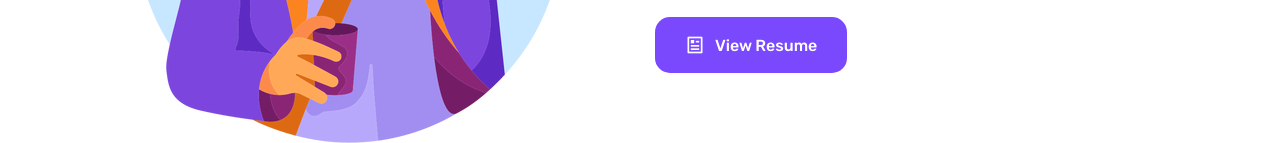
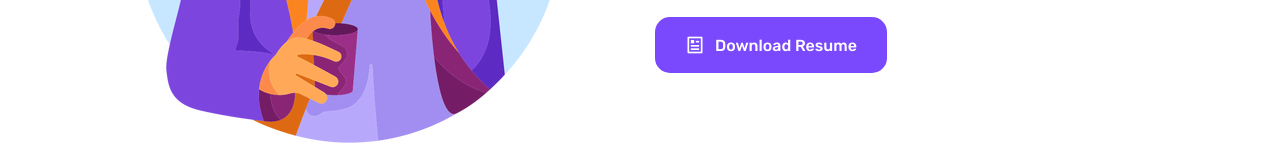
Before and after one commit to untuned07/untuned07.github.io, a plain HTML site: page index.html in a window 1280 px wide. Shown: the part 1268-1411 px from the top of the page. Drawn offline with nearby package versions, Linux system fonts and the light colour scheme.

Commit message:
changed download resume

```diff
--- a/index.html
+++ b/index.html
@@ -120,7 +120,7 @@
                     <p class="about__description">
                         To secure a position where I can efficiently contribute my skills and abilities to the growth of the organization and build my personal and professional career.
                     </p>
-                    <a href="Assets/Resume/Kartik_Ginwal.pdf" class="btn btn--primary"><i class="ri-article-line"></i>View Resume</a>
+                    <a href="https://drive.google.com/uc?export=download&id=1uqyfpF4iZrJTMyf8yKuMbr6PEsTfWPKx" target="_blank" class="btn btn--primary"><i class="ri-article-line"></i>Download Resume</a>
                 </div>
                 <img src="Assets/images/about.png" alt="Kartik Ginwal" class="about__img">
             </div>
```
